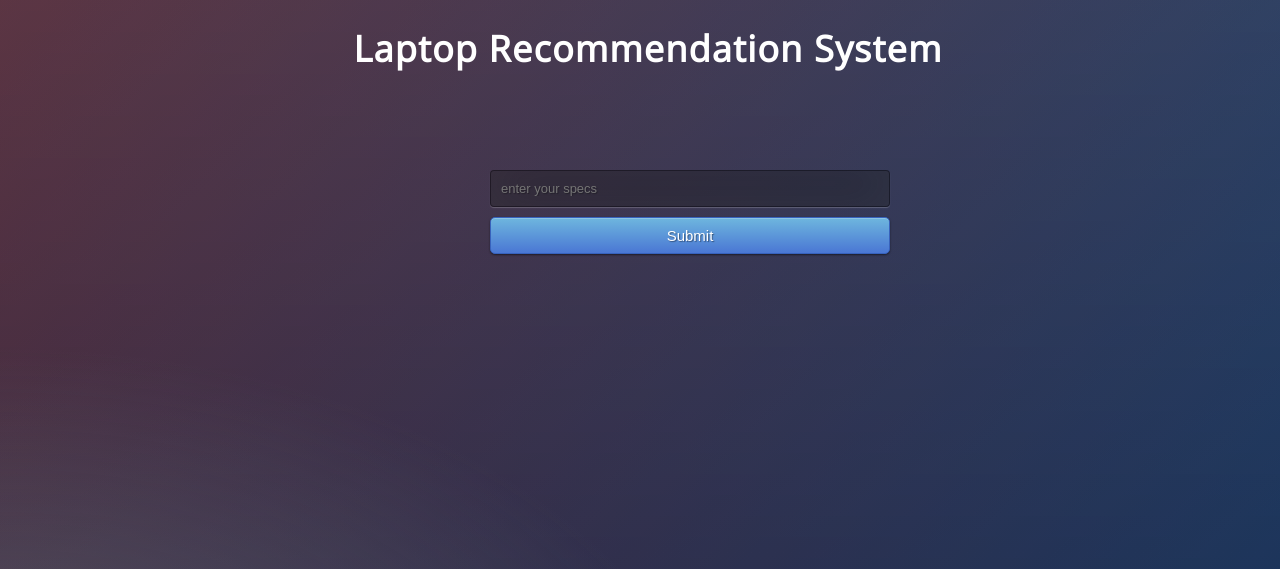
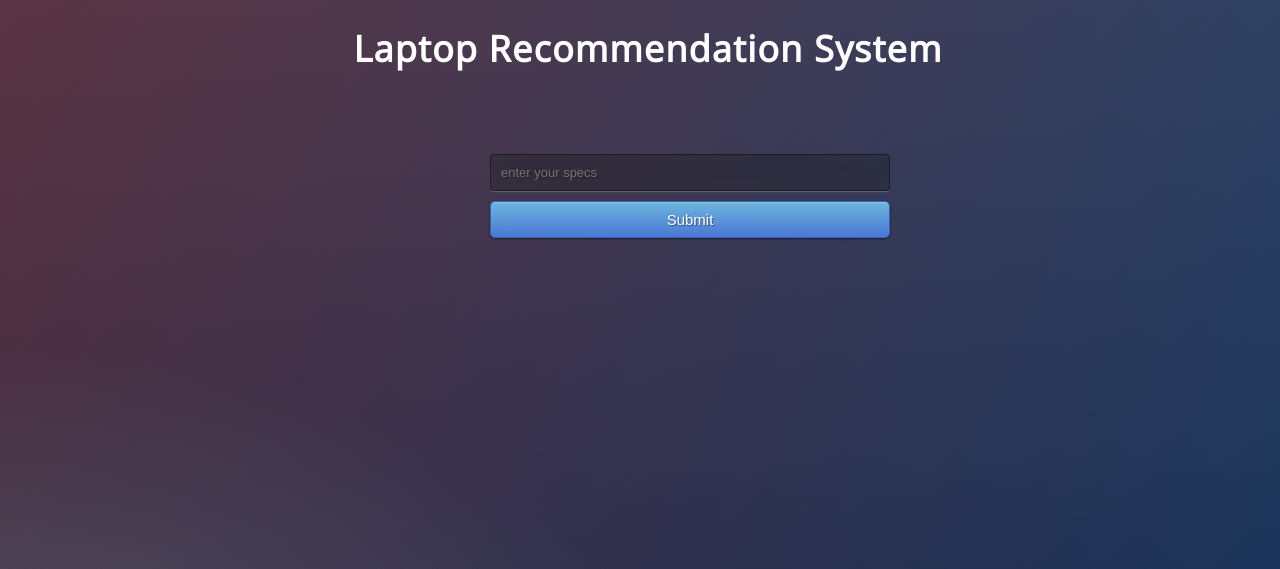
Before and after one commit to Anjali1224/LRS, a Flask app: page / in a window 1280 px wide. Shown: the top 569 px of the page. Run offline with Flask 2, Linux system fonts and the light colour scheme; lists and menus that the app fills with data are empty; parts of the project's set-up code (start-up, migrations or seed data) failed here and were passed over.

Commit message:
Update styles.css

```diff
--- a/static/styles.css
+++ b/static/styles.css
@@ -32,7 +32,7 @@ body {
 }
 .login {
 	position: absolute;
-	top: 40%;
+	top: 38%;
 	left: 50%;
 	margin: -150px 0 0 -150px;
 	width:400px;
@@ -80,5 +80,5 @@ td{
 	}
 .tablediv{
 		margin-left: 39%;
-		margin-top: 12%;
+		margin-top: 10%;
 	}
```
